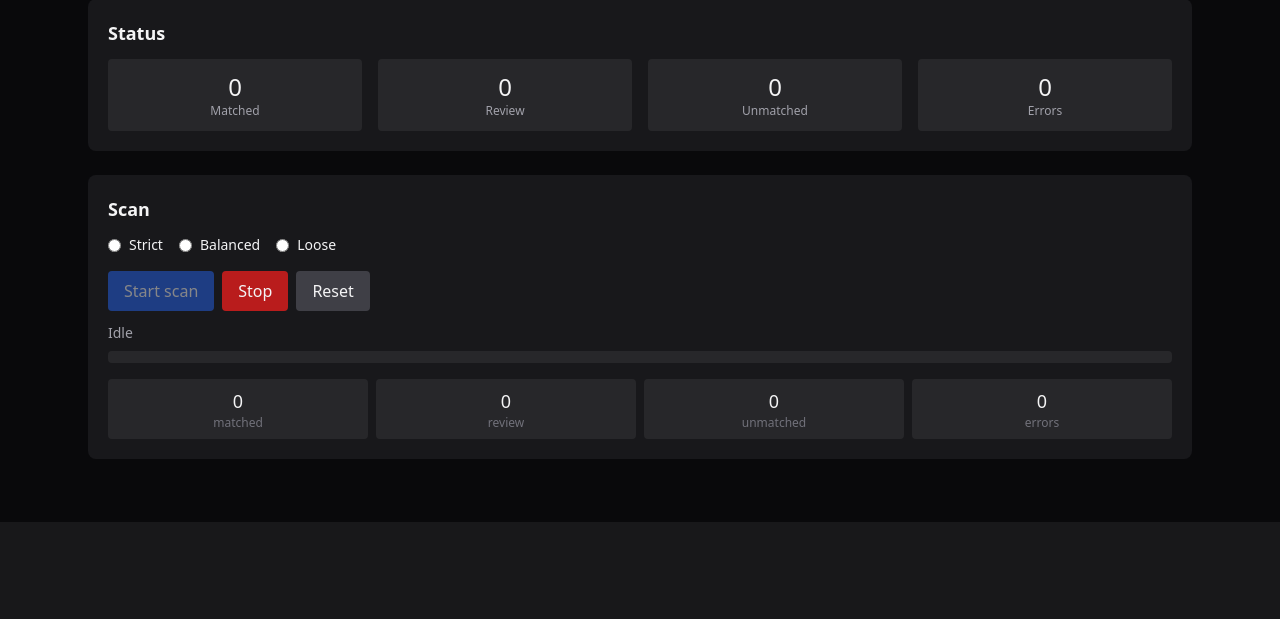
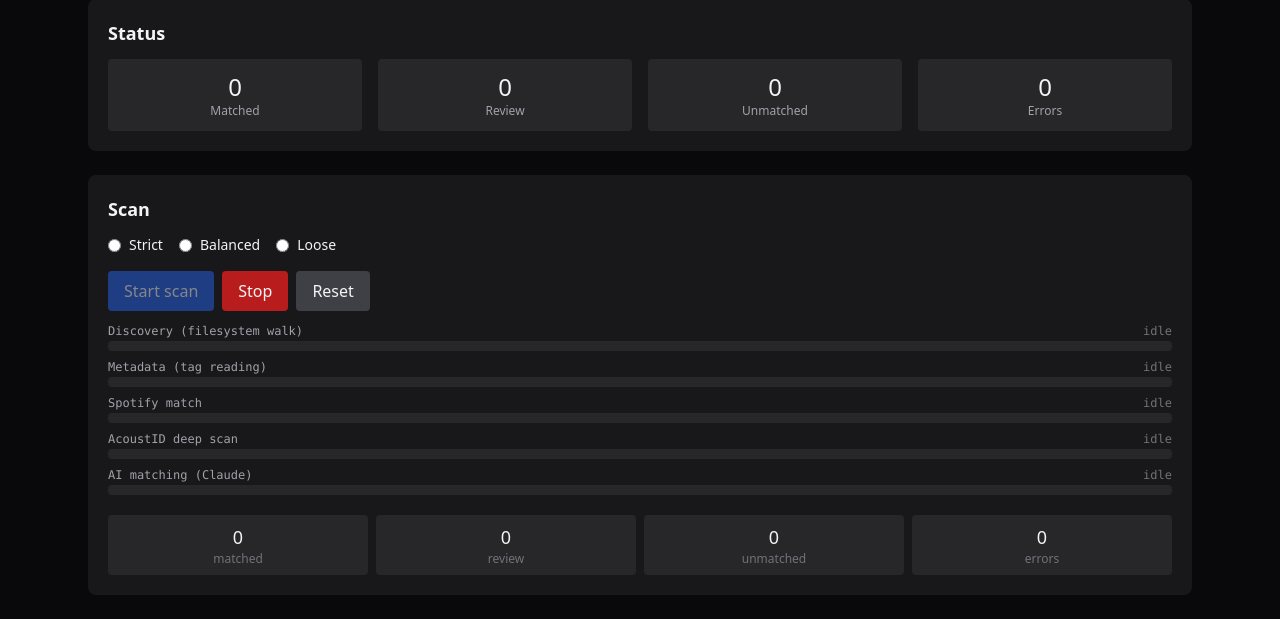
Before and after one commit to jagajaga/local2spoti, a Python web app: template local2spoti/templates/dashboard.html in a window 1280 px wide. Shown: the part 278-897 px from the top of the page. Before the commit the page ends 800 px from the top, so only its background shows below. Run offline with Jinja, Linux system fonts and the light colour scheme; the template is opened without the code that fills it, so the values that code supplies are empty; some libraries are stand-ins or nearby versions.

Commit message:
feat(ui): one progress bar per stage on dashboard and /unmatchedFive independent bars (discovery / metadata / match / deep_scan / ai_scan) so each stage tracks its own stream of events without overwriting the others. WebSocket router routes by event.stage to bar-<stage> + stage-<stage>-text. Unknown stages are now ignored rather than silently overwriting one of the known bars. Counts grid (matched / review / unmatched / errors) stays global since those totals make sense regardless of which stage emitted the event.Color cues: discovery=blue, metadata=cyan, match=emerald, deep_scan=amber, ai_scan=purple — so a glance at the dashboard tells you which kind of work is in flight.

```diff
--- a/local2spoti/templates/dashboard.html
+++ b/local2spoti/templates/dashboard.html
@@ -105,11 +105,30 @@
       <span id="scan-status" class="text-xs text-zinc-400 ml-2"></span>
     </div>
 
-    <div class="space-y-2">
-      <div id="scan-stage" class="text-sm text-zinc-400">Idle</div>
-      <div class="h-3 bg-zinc-800 rounded overflow-hidden">
-        <div id="scan-bar" class="h-full bg-emerald-600 transition-all duration-200" style="width:0%"></div>
+    <!-- One bar per stage. Each bar tracks its own stream of events
+         independently so a fast-completing stage (discovery) doesn't
+         overwrite progress of a slow one (match), and ai_scan/deep_scan
+         don't fight the main pipeline for the same UI slot. -->
+    <div class="space-y-2 mb-3">
+      {% for stg, label, color in [
+        ("discovery", "Discovery (filesystem walk)", "bg-blue-600"),
+        ("metadata", "Metadata (tag reading)", "bg-cyan-600"),
+        ("match", "Spotify match", "bg-emerald-600"),
+        ("deep_scan", "AcoustID deep scan", "bg-amber-600"),
+        ("ai_scan", "AI matching (Claude)", "bg-purple-600"),
+      ] %}
+      <div class="text-xs">
+        <div class="flex justify-between text-zinc-400 mb-0.5">
+          <span class="font-mono">{{ label }}</span>
+          <span id="stage-{{ stg }}-text" class="font-mono text-zinc-500">idle</span>
         </div>
+        <div class="h-2.5 bg-zinc-800 rounded overflow-hidden">
+          <div id="bar-{{ stg }}" class="h-full {{ color }} transition-all duration-200" style="width:0%"></div>
+        </div>
+      </div>
+      {% endfor %}
+    </div>
+
     <div class="grid grid-cols-4 gap-2 text-center text-sm pt-2">
       <div class="bg-zinc-800 rounded p-2">
         <div id="sc-matched" class="text-lg">{{ counts.matched or 0 }}</div>
@@ -128,7 +147,6 @@
         <div class="text-xs text-zinc-500">errors</div>
       </div>
     </div>
-    </div>
   </section>
 
   <script>
@@ -141,12 +159,21 @@
         var e;
         try { e = JSON.parse(evt.detail.message); } catch (_) { return; }
         if (typeof e.stage === "undefined") return;
-        setText("scan-stage", e.stage + ": " + e.processed + " / " + e.total
-                + (e.message ? "  —  " + e.message : ""));
-        if (e.total > 0) {
+
+        // Route to the bar matching this stage. Unknown stages get ignored
+        // (rather than silently overwriting one of the known bars).
+        var bar = document.getElementById("bar-" + e.stage);
+        var label = document.getElementById("stage-" + e.stage + "-text");
+        if (bar && e.total > 0) {
           var pct = Math.round(100 * e.processed / e.total);
-          document.getElementById("scan-bar").style.width = pct + "%";
+          bar.style.width = pct + "%";
         }
+        if (label) {
+          label.textContent = e.processed + " / " + e.total
+            + (e.message ? "  —  " + e.message : "");
+        }
+
+        // Counts apply globally regardless of which stage fired the event.
         setText("sc-matched", e.matched);
         setText("sc-review", e.review);
         setText("sc-unmatched", e.unmatched);
```
Also changed, not shown: local2spoti/templates/files.html (+27 -16 lines). Lines whose indentation alone changed are shown as unchanged.
